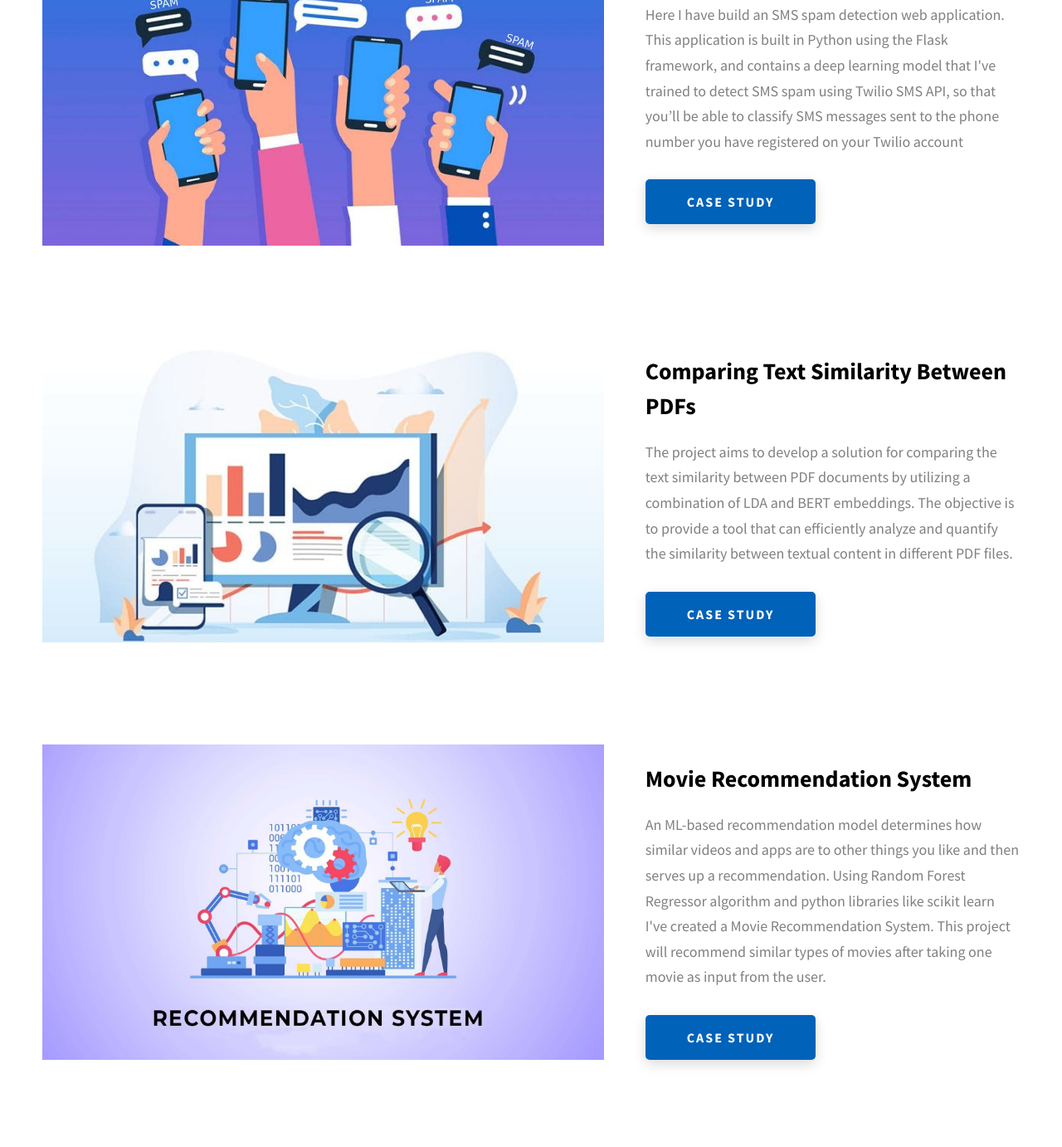
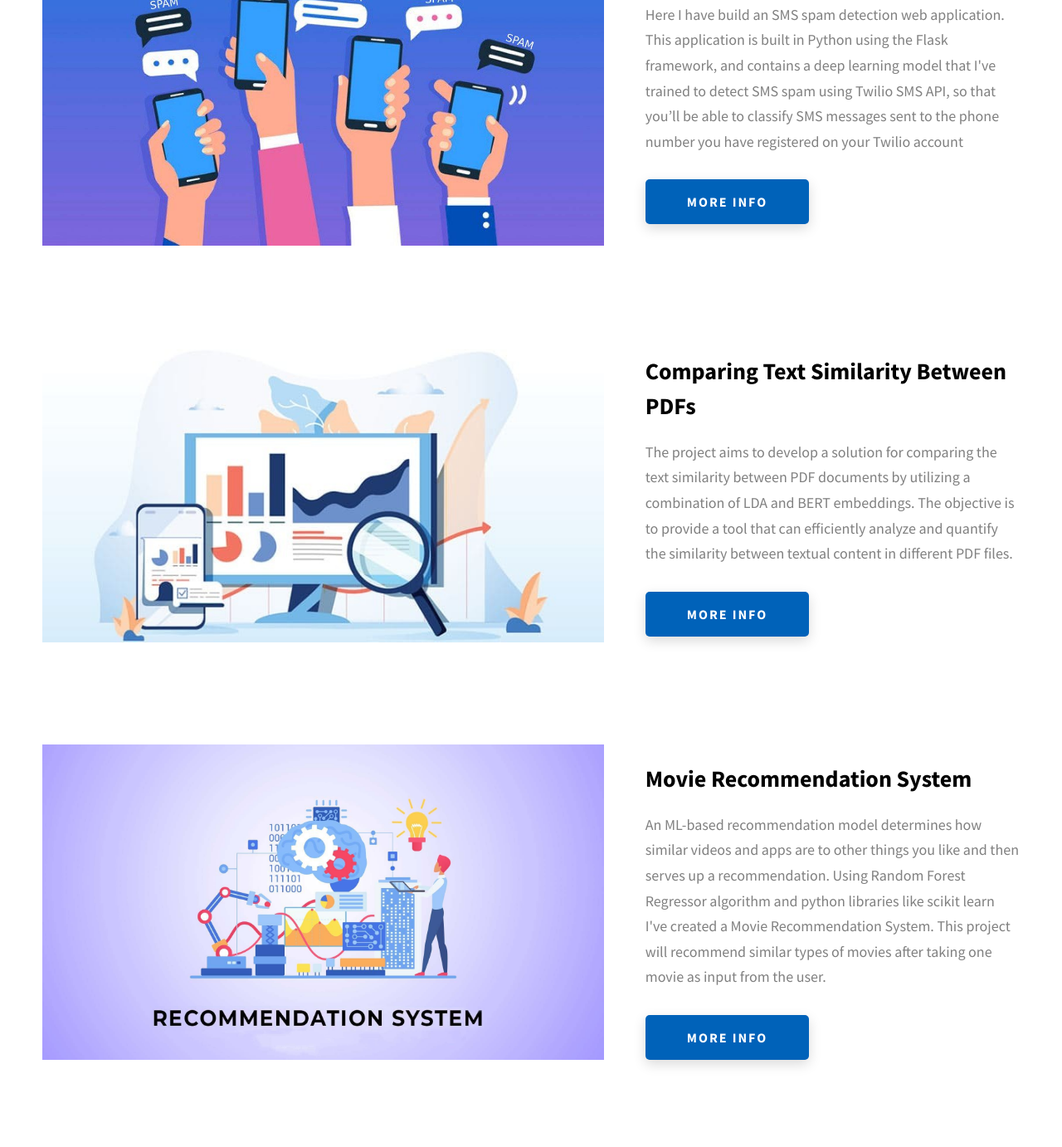
Before and after one commit to Ishan-Chinchghare/portfolio, a website: page index.html in a window 1280 px wide. Shown: the part 2278-3660 px from the top of the page at 83% size. Drawn offline with Linux system fonts and the light colour scheme.

Commit message:
Update index.html

```diff
--- a/index.html
+++ b/index.html
@@ -210,7 +210,7 @@
                 href="./project-1.html"
                 class="btn btn--med btn--theme dynamicBgClr"
                 target="_blank"
-                >Case Study</a
+                >More Info</a
               >
             </div>
           </div>
@@ -232,7 +232,7 @@
                 href="./project-2.html"
                 class="btn btn--med btn--theme dynamicBgClr"
                 target="_blank"
-                >Case Study</a
+                >More Info</a
               >
             </div>
           </div>
@@ -256,7 +256,7 @@
                 href="./project-3.html"
                 class="btn btn--med btn--theme dynamicBgClr"
                 target="_blank"
-                >Case Study</a
+                >More Info</a
               >
             </div>
           </div>
```
